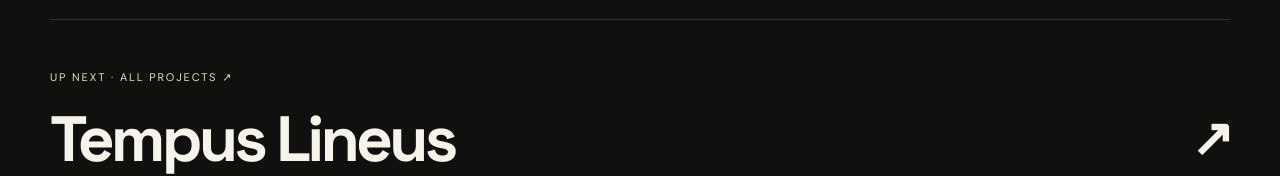
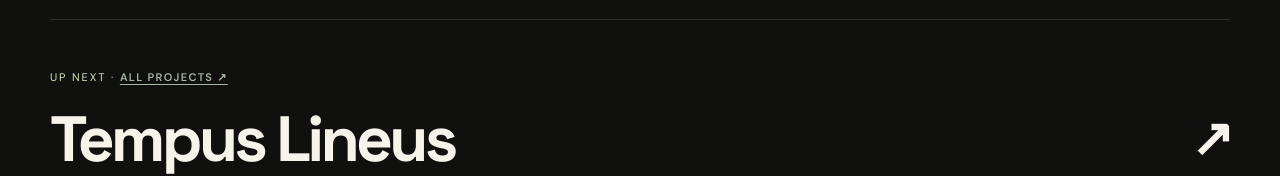
Before and after one commit to skrgulang/congyuzhao-portfolio, a Next.js app: page /projects/3am-game-studio in a window 1280 px wide. Shown: the part 1105-1281 px from the top of the page. Built offline with nearby package versions, Linux system fonts and the light colour scheme.

Commit message:
Finish case-study next-project navigation polish

```diff
--- a/app/globals.css
+++ b/app/globals.css
@@ -275,3 +275,6 @@ a:focus-visible,button:focus-visible{outline:2px solid var(--lime);outline-offse
 .wildfireStages p{font-size:14px;line-height:1.65;color:#b2b2aa;margin:0}
 .wildfireFootnote{font-size:12px;color:#a3a49d;line-height:1.7;margin-top:18px}
 @media(max-width:780px){.wildfireStudy{padding:50px 0}.wildfireStages{grid-template-columns:1fr}.wildfireStages article{min-height:0}.wildfireStages h3{margin-top:24px}}
+
+.caseNext .allWorkInline{font-size:11px;letter-spacing:.12em;font-weight:600;color:#a6b7a4;vertical-align:baseline;text-decoration:underline;text-underline-offset:3px}
+.caseNext .allWorkInline:hover{color:var(--lime)}
```
